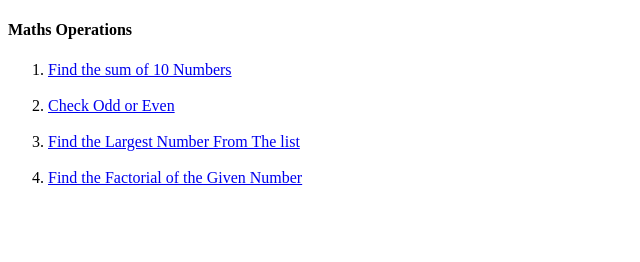
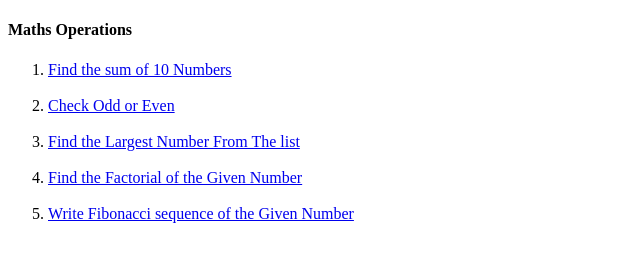
Before and after one commit to Ebalin1411/Math-Operations, a plain HTML site: page index.html in a window 1280 px wide. Shown: the whole page, without its empty margins (0-640 px from the left). Drawn offline with Linux system fonts and the light colour scheme.

Commit message:
Fibonacci sequence program added

```diff
--- a/index.html
+++ b/index.html
@@ -21,6 +21,8 @@
                 <br>
                 <li><a href="findFactorial.html">Find the Factorial of the Given Number</a></li>
                 <br>
+                <li><a href="findFibonacciSeries.html">Write Fibonacci sequence of the Given Number</a></li>
+                <br>
                 </ol>
         </nav>
     </div>
```
